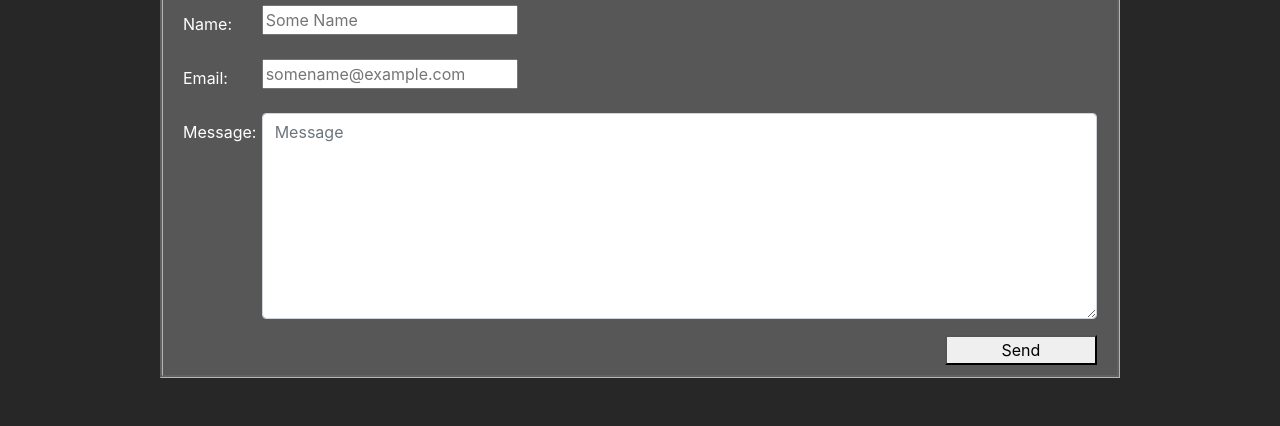
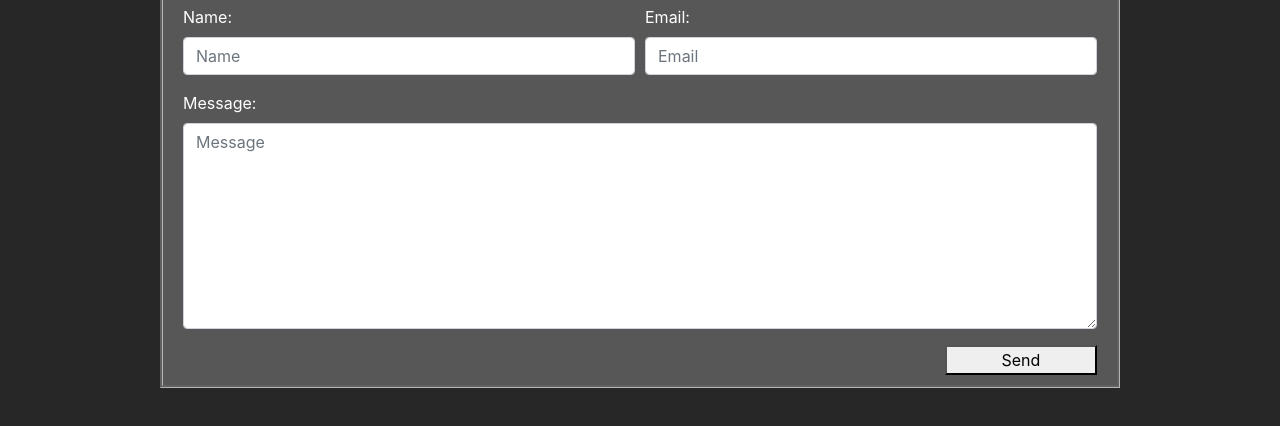
Before and after one commit to ta05/ta05.github.io, a plain HTML site: page Tolu-Bio/contact.html in a window 1280 px wide. Shown: the part 158-584 px from the top of the page. Drawn offline with nearby package versions, Linux system fonts and the light colour scheme.

Commit message:
Restructured contact form

```diff
--- a/Tolu-Bio/assets/style.css
+++ b/Tolu-Bio/assets/style.css
@@ -8,9 +8,6 @@
     font-size: 32px;
 }
 
-.about-me{
-    padding: 10px
-}
 .container{
     background-color: rgb(87, 87, 87);
     color: white;
@@ -26,6 +23,11 @@
 }
 
 /* About Me Page Styling */
+
+.about-me{
+    padding: 10px
+}
+
 .profile-img{
     text-align: center;
     margin: auto;
@@ -39,7 +41,6 @@
     border-color: hsla(0, 0%, 86%, 0.767);
     border-width: 2px;
     border-style: solid;
-    border
 }
 
 .bio-text {
--- a/Tolu-Bio/contact.html
+++ b/Tolu-Bio/contact.html
@@ -43,24 +43,22 @@
         <h1 id="page-title">Contact</h1>
 
         <form action="mailto:tolualimi05@gmail.com" method="post" enctype="text/plain">
-            <div class="form-group row">
-                <label for="Senders-Name" class="col-sm-1 col-form-label">Name:</label>
-                <div class="col-sm-10">
-                    <input type="text" class="input-label" name="name" placeholder="Some Name">
+            <div class="form-row">
+                <div class="form-group col-sm-6">
+                    <label for="Senders-Name">Name:</label>
+                    <input type="text" class="form-control input-label" name="name" placeholder="Name">
+                </div>
+
+                <div class="form-group col-sm-6">
+                    <label for="Senders-Email">Email:</label>
+                    <input type="text" class="form-control input-label" name="mail" placeholder="Email">
                 </div>
             </div>
 
-            <div class="form-group row">
-                <label for="Senders-Email" class="col-sm-1 col-form-label">Email:</label>
-                <div class="col-sm-10">
-                    <input type="text" class="input-label" name="mail" placeholder="somename@example.com">
-                </div>
-            </div>
-
-            <div class="form-group row">
-                <label for="Message" class="col-sm-1 col-form-label">Message:</label>
-                <div class="col-sm-11">
-                    <textarea class="form-control" id="exampleFormControlTextarea1" rows="8" placeholder="Message"></textarea>
+            <div class="form-row">
+                <div class="form-group col-sm">
+                    <label for="Message">Message:</label>
+                    <textarea class="form-control" id="message-input" rows="8" placeholder="Message"></textarea>
                 </div>
             </div>
 
```
Also changed, not shown: Tolu-Bio/portfolio.html (+11 -3 lines).
